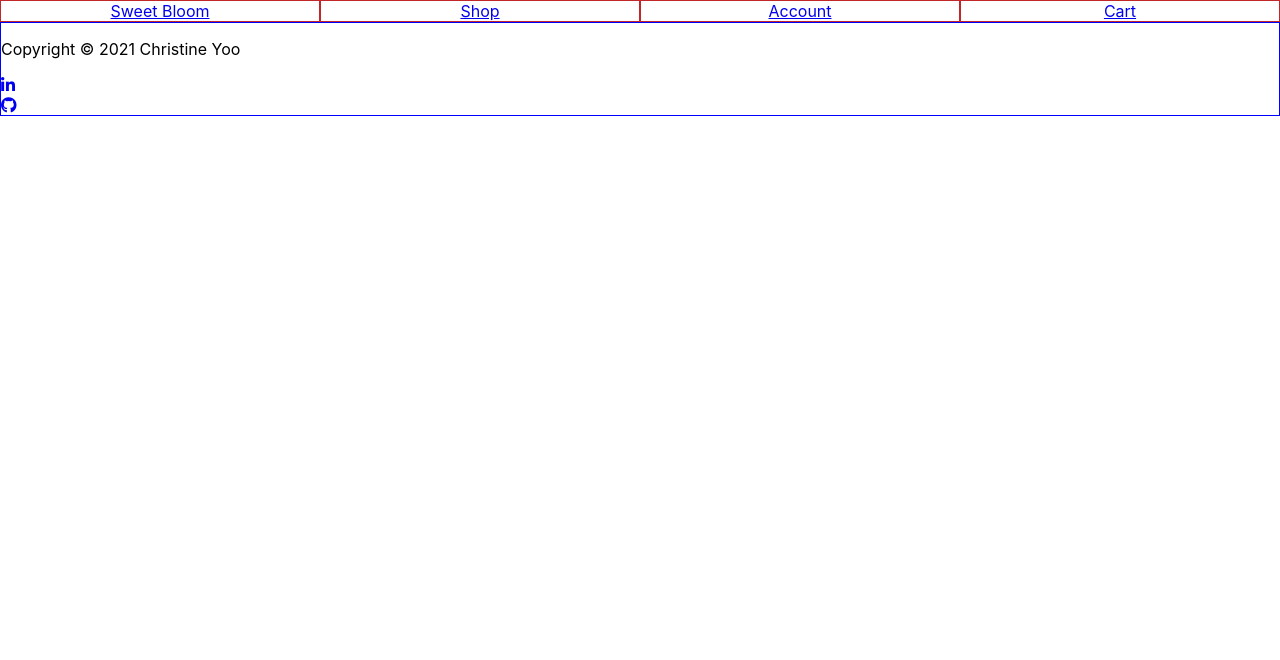
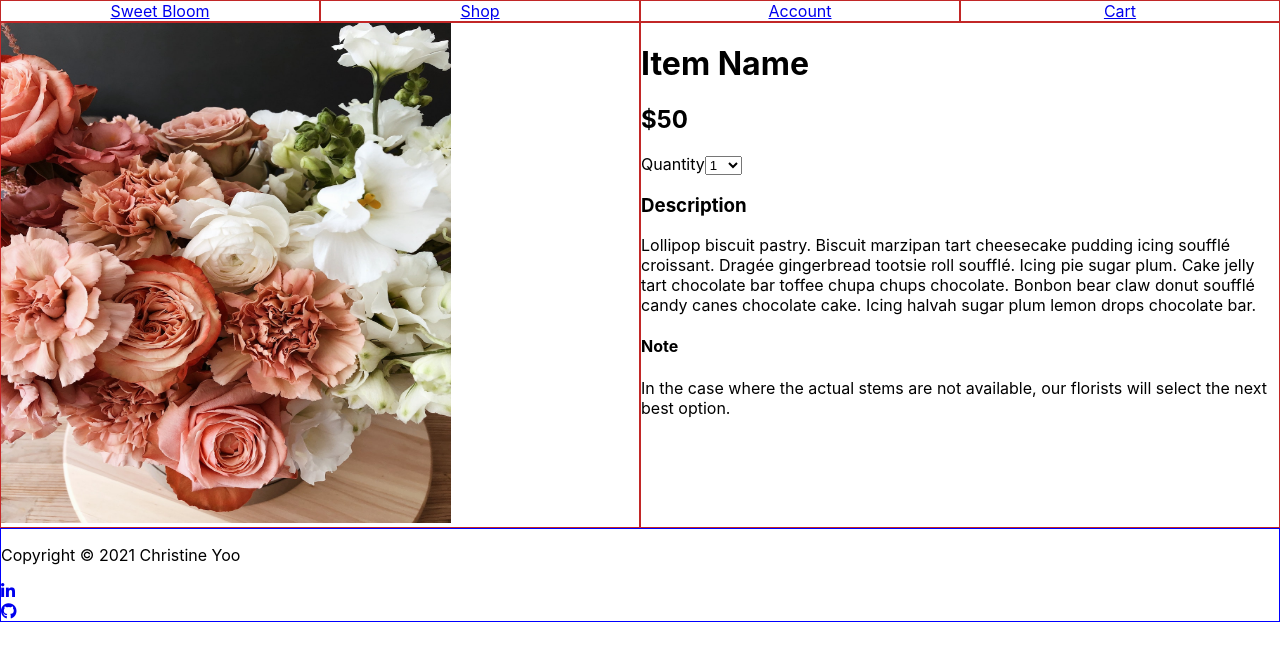
Before and after one commit to christineyoo/sweet-bloom, a React (Create React App) app: page /item in a window 1280 px wide. Shown: the top 660 px of the page. Built offline with nearby package versions, Linux system fonts and the light colour scheme.

Commit message:
implemented wireframe for Item page

```diff
--- a/src/App.js
+++ b/src/App.js
@@ -5,6 +5,7 @@ import Cart from './pages/cart/Cart';
 import Checkout from './pages/checkout/Checkout';
 import Confirmation from './pages/confirmation/Confirmation';
 import Footer from './organisms/footer/Footer';
+import Item from './pages/item/Item';
 import Landing from './pages/landing/Landing';
 import NavBar from './organisms/navbar/NavBar';
 import Shop from './pages/shop/Shop';
@@ -23,6 +24,7 @@ class App extends Component {
             <Route exact path='/cart' component={Cart} />
             <Route exact path='/checkout' component={Checkout} />
             <Route exact path='/confirmation' component={Confirmation} />
+            <Route exact path='/item' component={Item} />
             <Route exact path='/shop' component={Shop} />
             <Route exact path='/' component={Landing} />
           </Switch>
--- /dev/null
+++ b/src/pages/item/Item.css
@@ -0,0 +1,10 @@
+.item-flex {
+  display: flex;
+  flex-direction: row;
+}
+
+.item-flex-1 {
+  flex: 1;
+  border: 1px solid rgb(194, 39, 39);
+  text-align: left;
+}
--- /dev/null
+++ b/src/pages/item/Item.js
@@ -0,0 +1,58 @@
+/* eslint-disable jsx-a11y/img-redundant-alt */
+import React, { Component } from 'react';
+import './Item.css';
+import stockPhoto from '../landing/carnation-carnival-1.jpg';
+
+class Item extends Component {
+  state = {};
+
+  renderQuantity = () => {
+    const quantityArr = [1, 2, 3, 4, 5, 6, 7, 8, 9, 10];
+    const quantityOptions = quantityArr.map((q, i) => {
+      return (
+        <option key={i} value={i + 1}>
+          {q}
+        </option>
+      );
+    });
+    return quantityOptions;
+  };
+  render() {
+    return (
+      <div className='item-flex'>
+        <div className='item-flex-1'>
+          <img
+            src={stockPhoto}
+            height='500px'
+            width='450px'
+            alt='stock photo'
+          />
+        </div>
+
+        <div className='item-flex-1'>
+          <h1>Item Name</h1>
+          <h2>$50</h2>
+          <label htmlFor='groups'>Quantity</label>
+          <select name='quantity' id='quantity'>
+            {this.renderQuantity()}
+          </select>
+          <h3>Description</h3>
+          <p>
+            Lollipop biscuit pastry. Biscuit marzipan tart cheesecake pudding
+            icing soufflé croissant. Dragée gingerbread tootsie roll soufflé.
+            Icing pie sugar plum. Cake jelly tart chocolate bar toffee chupa
+            chups chocolate. Bonbon bear claw donut soufflé candy canes
+            chocolate cake. Icing halvah sugar plum lemon drops chocolate bar.
+          </p>
+          <h4>Note</h4>
+          <p>
+            In the case where the actual stems are not available, our florists
+            will select the next best option.
+          </p>
+        </div>
+      </div>
+    );
+  }
+}
+
+export default Item;
--- a/src/pages/shop/Shop.js
+++ b/src/pages/shop/Shop.js
@@ -1,4 +1,5 @@
 import React, { Component } from 'react';
+import { Link } from 'react-router-dom';
 import './Shop.css';
 
 class Shop extends Component {
@@ -6,9 +7,14 @@ class Shop extends Component {
     return (
       <div>
         <h1>All Items</h1>
-        <h2>this is where you can see all the items. Create another component that maps through the items</h2>
+        <h2>
+          this is where you can see all the items. Create another component that
+          maps through the items
+        </h2>
         <div className='shop-flex'>
-          <div className='shop-flex-1'>picture</div>
+          <Link to='/item' className='shop-flex-1'>
+            picture
+          </Link>
           <div className='shop-flex-1'>picture</div>
           <div className='shop-flex-1'>picture</div>
         </div>
```
